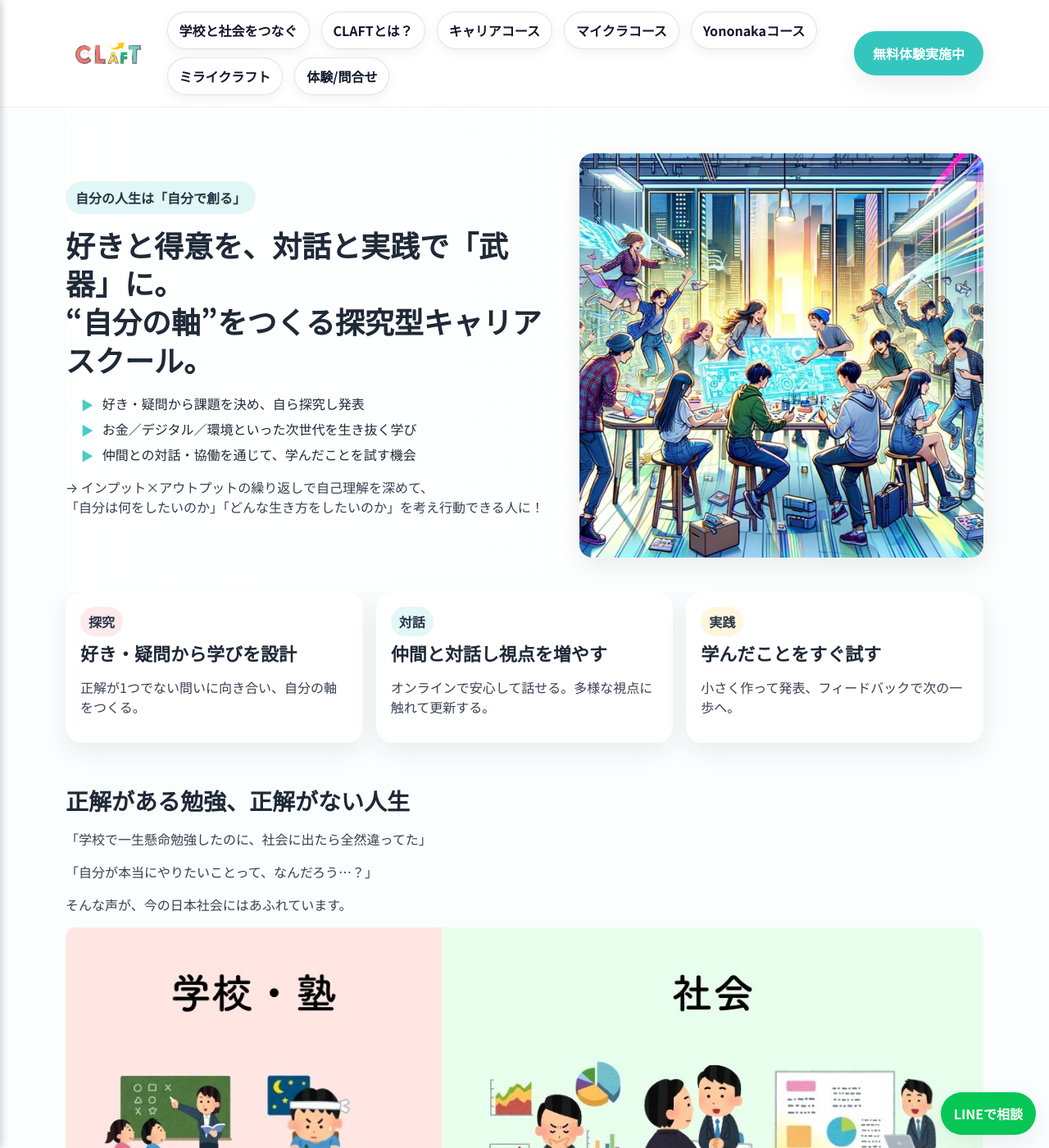
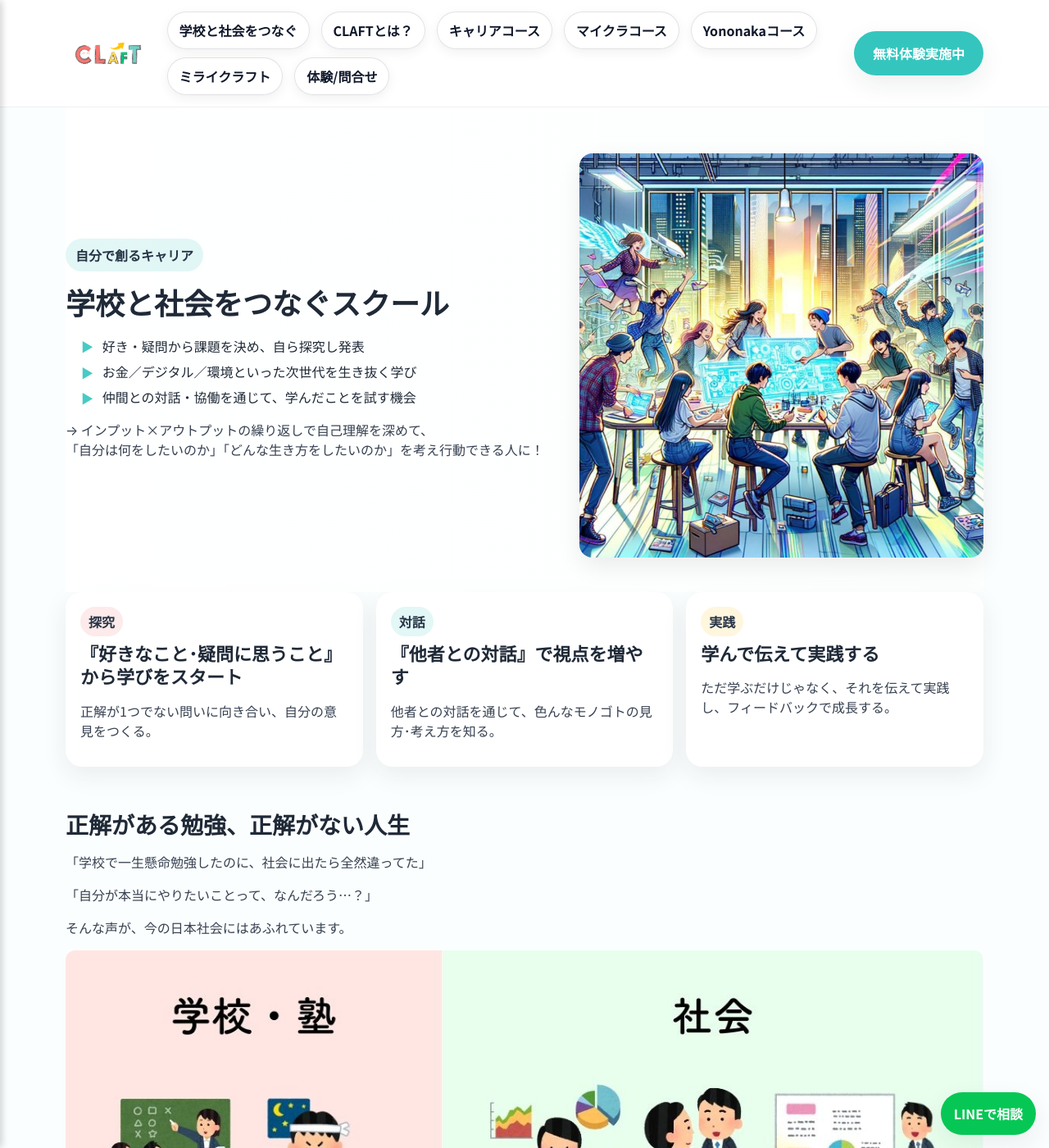
Before and after one commit to keepon1115/claft, a Jekyll site: the page built from index.html, in a window 1280 px wide and 1400 px high. Shown: the whole window at 82% size. Built offline with Jekyll 4.4.1, drawn with Linux system fonts in a browser that asks for light colours; some web fonts are replaced.

```diff
--- a/index.html
+++ b/index.html
@@ -87,10 +87,9 @@ image: /assets/og/og.jpg
   <section class="hero container has-bg" style="--hero-img:url('{{ site.baseurl }}/assets/hero.jpg')">
     <div class="hero-grid">
       <div>
-        <div class="tag">自分の人生は「自分で創る」</div>
+        <div class="tag">自分で創るキャリア</div>
         <h1>
-          好きと得意を、対話と実践で「武器」に。<br>
-          “自分の軸”をつくる探究型キャリアスクール。
+          学校と社会をつなぐスクール
         </h1>
         <ul class="hero-checks">
           <li>好き・疑問から課題を決め、自ら探究し発表</li>
@@ -115,18 +114,18 @@ image: /assets/og/og.jpg
     <div class="card-grid">
       <article class="card reveal">
         <div class="chip" style="background:rgba(240,106,106,.14)">探究</div>
-        <h3>好き・疑問から学びを設計</h3>
-        <p>正解が1つでない問いに向き合い、自分の軸をつくる。</p>
+        <h3>『好きなこと･疑問に思うこと』から学びをスタート</h3>
+        <p>正解が1つでない問いに向き合い、自分の意見をつくる。</p>
       </article>
       <article class="card reveal">
         <div class="chip" style="background:rgba(52,198,190,.14)">対話</div>
-        <h3>仲間と対話し視点を増やす</h3>
-        <p>オンラインで安心して話せる。多様な視点に触れて更新する。</p>
+        <h3>『他者との対話』で視点を増やす</h3>
+        <p>他者との対話を通じて、色んなモノゴトの見方･考え方を知る。</p>
       </article>
       <article class="card reveal">
         <div class="chip" style="background:rgba(255,214,107,.22)">実践</div>
-        <h3>学んだことをすぐ試す</h3>
-        <p>小さく作って発表、フィードバックで次の一歩へ。</p>
+        <h3>学んで伝えて実践する</h3>
+        <p>ただ学ぶだけじゃなく、それを伝えて実践し、フィードバックで成長する。</p>
       </article>
     </div>
   </section>
```
Also changed, not shown: play-claft.html (+11 -4 lines), assets/play-claft/step2-0812-0831.jpg (added), assets/play-claft/step2-0901-0914.jpg (added).
